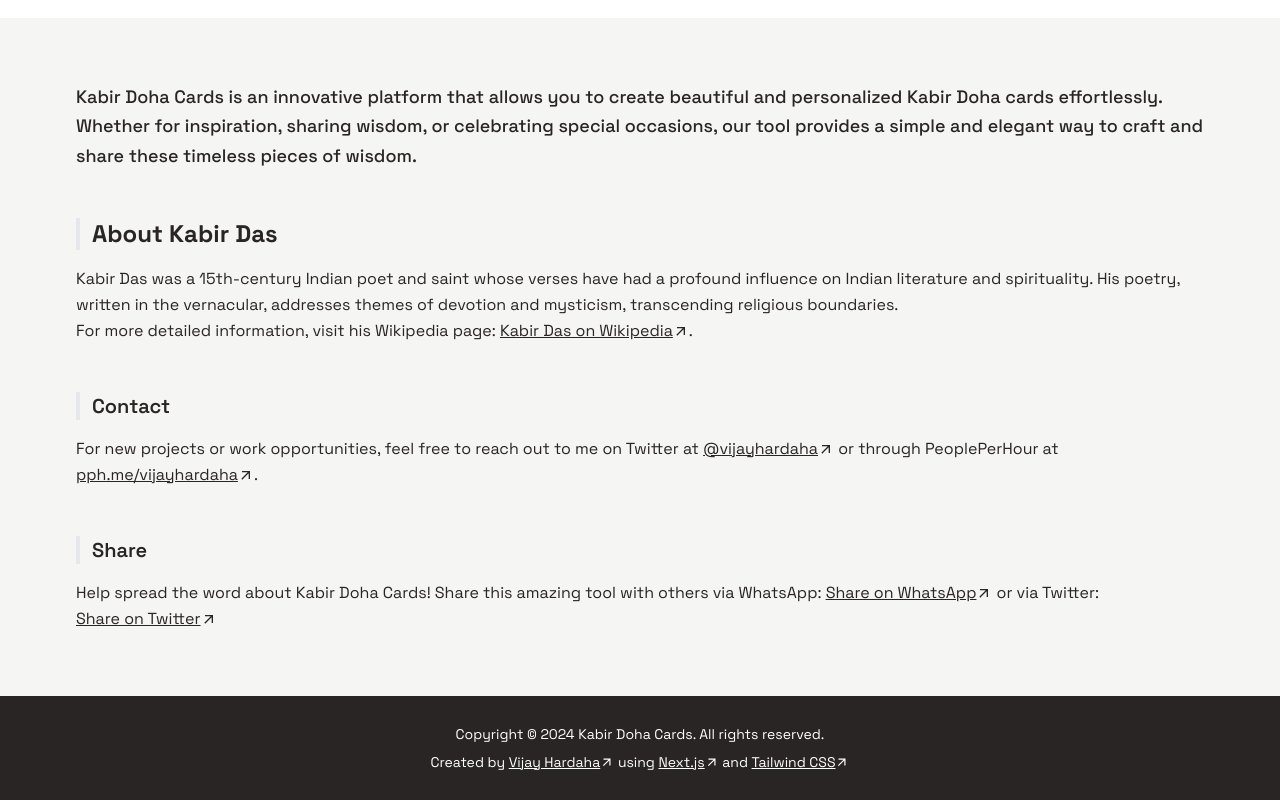
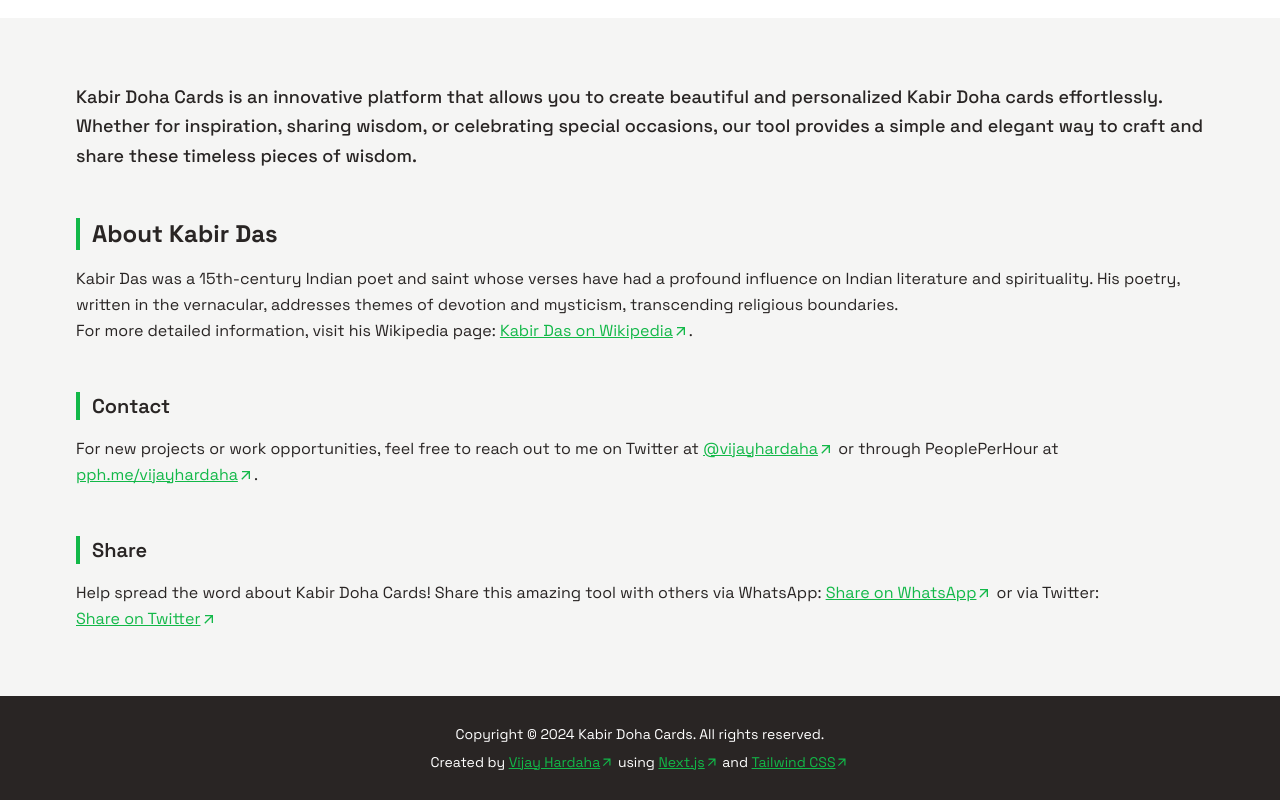
Before and after one commit to vijayhardaha/kabir-doha-cards, a Next.js app: page / in a window 1280 px wide. Shown: the part 896-1696 px from the top of the page. Built offline with nearby package versions, Linux system fonts and the light colour scheme; no server answers.

Commit message:
refactor: standardize button styles and improve color variables for consistency

```diff
--- a/src/components/options/ColorInput.js
+++ b/src/components/options/ColorInput.js
@@ -71,18 +71,18 @@ const ColorInput = ({ color, setColor }) => {
           value={selectedColor}
           readOnly
           onClick={() => setIsOpen(!isOpen)}
-          className="h-12 w-full cursor-pointer rounded-lg border-2 border-stone-100 bg-stone-100 px-4 py-2 text-base text-stone-800 outline-hidden transition-all duration-300 ease-in-out focus:border-primary focus:ring-4 focus:ring-green-100 md:w-44"
+          className="focus:border-primary-600 h-12 w-full cursor-pointer rounded-lg border-2 border-stone-100 bg-stone-100 px-4 py-2 text-base text-stone-800 outline-hidden transition-all duration-300 ease-in-out focus:ring-4 focus:ring-green-100 md:w-44"
           aria-label="Selected color"
         />
         <button
           type="button"
           onClick={() => setIsOpen(!isOpen)}
-          className={`absolute right-2 top-1/2 h-8 w-8 ${PICKER_COLORS[color].bg} -translate-y-1/2 transform rounded-lg border-2 border-white`}
+          className={`absolute top-1/2 right-2 h-8 w-8 ${PICKER_COLORS[color].bg} -translate-y-1/2 transform rounded-lg border-2 border-white`}
           aria-label="Open color picker"
         ></button>
       </div>
       {isOpen && (
-        <div className="absolute left-0 top-full z-50 mt-1 rounded-lg border border-stone-100 bg-white px-4 py-3 pb-1 shadow-lg">
+        <div className="absolute top-full left-0 z-50 mt-1 rounded-lg border border-stone-100 bg-white px-4 py-3 pb-1 shadow-lg">
           {groupedColors.map((row, rowIndex) => (
             <div key={rowIndex} className="mb-2 flex flex-row gap-2">
               {row.map((color) => (
--- a/src/components/options/CopyButton.js
+++ b/src/components/options/CopyButton.js
@@ -39,21 +39,13 @@ const CopyButton = ({ couplet }) => {
   return (
     <>
       {/* Desktop Button */}
-      <button
-        onClick={handleCopy}
-        className="hidden h-12 w-12 items-center justify-center rounded-full border-2 border-primary p-2 text-lg text-primary hover:bg-primary hover:bg-opacity-5 focus:outline-hidden focus:ring-4 focus:ring-primary focus:ring-opacity-30 md:inline-flex"
-        aria-label="Copy Doha to clipboard"
-      >
+      <button onClick={handleCopy} className="icon-btn" aria-label="Copy Doha to clipboard">
         {isCopied ? <AiOutlineCheck aria-hidden="true" size={24} /> : <AiOutlineCopy aria-hidden="true" size={24} />}
         <span className="sr-only">Copy Doha</span> {/* Screen reader only text */}
       </button>
 
       {/* Mobile Button */}
-      <button
-        onClick={handleCopy}
-        className="inline-flex h-10 items-center justify-center rounded-lg border-2 border-primary bg-white px-4 font-semibold text-primary hover:bg-primary hover:bg-opacity-5 focus:outline-hidden focus:ring-2 focus:ring-primary focus:ring-opacity-30 focus:ring-offset-2 focus:ring-offset-slate-50 md:hidden"
-        aria-label="Copy Doha to clipboard"
-      >
+      <button onClick={handleCopy} className="text-btn outlined" aria-label="Copy Doha to clipboard">
         {isCopied ? (
           <AiOutlineCheck aria-hidden="true" size={20} className="mr-2" />
         ) : (
--- a/src/components/options/DownloadButton.js
+++ b/src/components/options/DownloadButton.js
@@ -68,11 +68,7 @@ const DownloadButton = () => {
   return (
     <>
       {/* Desktop Button */}
-      <button
-        onClick={handleDownload}
-        className="hidden h-12 w-12 items-center justify-center rounded-full border-2 border-primary p-2 text-lg text-primary hover:bg-primary hover:bg-opacity-5 focus:outline-hidden focus:ring-4 focus:ring-primary focus:ring-opacity-30 md:inline-flex"
-        aria-label="Download image"
-      >
+      <button onClick={handleDownload} className="icon-btn" aria-label="Download image">
         {isDownloading ? (
           <PiSpinnerGapLight aria-hidden="true" size={24} className="animate-spin" />
         ) : isDownloaded ? (
@@ -86,7 +82,7 @@ const DownloadButton = () => {
       {/* Mobile Button */}
       <button
         onClick={handleDownload}
-        className="inline-flex h-10 items-center justify-center rounded-lg bg-primary px-4 font-semibold text-white hover:bg-primary hover:bg-opacity-85 focus:outline-hidden focus:ring-2 focus:ring-primary focus:ring-opacity-30 focus:ring-offset-2 focus:ring-offset-slate-50 md:hidden"
+        className="text-btn"
         aria-label="Download image"
         data-tooltip-id="download-doha-tooltip"
       >
--- a/src/components/options/RandomButton.js
+++ b/src/components/options/RandomButton.js
@@ -58,11 +58,7 @@ const RandomButton = ({ setCouplet }) => {
   };
 
   return (
-    <button
-      onClick={fetchRandomDoha}
-      className="relative flex h-16 w-16 transform items-center justify-center rounded-full bg-primary p-2 text-xl text-white transition-transform duration-200 ease-in-out hover:bg-opacity-85 focus:outline-hidden focus:ring-4 focus:ring-primary focus:ring-opacity-30 active:rotate-[270deg] active:scale-90"
-      aria-label="Get Random Doha"
-    >
+    <button onClick={fetchRandomDoha} className="random-btn" aria-label="Get Random Doha">
       <TfiReload aria-hidden="true" size={30} />
       <span className="sr-only">Get Random Doha</span> {/* Screen reader only text */}
     </button>
--- a/src/components/options/RangeSliderInput.js
+++ b/src/components/options/RangeSliderInput.js
@@ -50,7 +50,7 @@ const RangeSliderInput = ({ min, max, step, value, setValue, ...props }) => {
         <div
           {...props}
           key={props.key}
-          className={`flex h-6 w-6 items-center justify-center rounded-full bg-primary outline-hidden ${isDragged ? "ring-4 ring-primary ring-opacity-70 ring-offset-2 ring-offset-white" : ""}`}
+          className={`bg-primary-600 flex h-6 w-6 items-center justify-center rounded-full outline-hidden ${isDragged ? "ring-primary-600 ring-opacity-70 ring-4 ring-offset-2 ring-offset-white" : ""}`}
         >
           {/* Tooltip */}
           <div
@@ -60,7 +60,7 @@ const RangeSliderInput = ({ min, max, step, value, setValue, ...props }) => {
           >
             {formatValue(values[0])}
             {/* Tooltip Arrow */}
-            <div className="absolute -bottom-[6px] left-1/2 h-0 w-0 -translate-x-1/2 transform border-l-8 border-r-8 border-t-8 border-l-transparent border-r-transparent border-t-slate-900"></div>
+            <div className="absolute -bottom-[6px] left-1/2 h-0 w-0 -translate-x-1/2 transform border-t-8 border-r-8 border-l-8 border-t-slate-900 border-r-transparent border-l-transparent"></div>
           </div>
         </div>
       )}
--- a/src/components/options/SearchInput.js
+++ b/src/components/options/SearchInput.js
@@ -32,7 +32,7 @@ const SearchInput = ({ setCouplet, couplets }) => {
         <button
           onClick={handleSearch}
           aria-label="Open search"
-          className="flex h-12 w-12 items-center justify-center rounded-lg border-2 border-stone-100 bg-stone-100 px-2 py-2 text-base text-stone-700 outline-hidden focus:border-primary focus:ring-4 focus:ring-green-100"
+          className="focus:border-primary-600 flex h-12 w-12 items-center justify-center rounded-lg border-2 border-stone-100 bg-stone-100 px-2 py-2 text-base text-stone-700 outline-hidden focus:ring-4 focus:ring-green-100"
         >
           <RiSearchLine aria-hidden="true" className="h-5 w-5" />
         </button>
@@ -40,7 +40,7 @@ const SearchInput = ({ setCouplet, couplets }) => {
 
       {/* Mobile Input */}
       <div className="relative md:hidden">
-        <span className="absolute left-3 top-2/4 -translate-y-2/4">
+        <span className="absolute top-2/4 left-3 -translate-y-2/4">
           <RiSearchLine aria-hidden="true" className="h-5 w-5 text-stone-400" />
         </span>
         <input
@@ -50,7 +50,7 @@ const SearchInput = ({ setCouplet, couplets }) => {
           onClick={handleSearch}
           readOnly
           aria-label="Search doha"
-          className="h-12 w-full cursor-pointer truncate rounded-lg border-2 border-stone-100 bg-stone-100 px-4 py-2 pl-9 text-base text-stone-700 outline-hidden transition-all duration-300 ease-in-out focus:border-primary focus:ring-4 focus:ring-green-100"
+          className="focus:border-primary-600 h-12 w-full cursor-pointer truncate rounded-lg border-2 border-stone-100 bg-stone-100 px-4 py-2 pl-9 text-base text-stone-700 outline-hidden transition-all duration-300 ease-in-out focus:ring-4 focus:ring-green-100"
         />
       </div>
 
--- a/src/styles/globals.css
+++ b/src/styles/globals.css
@@ -1,7 +1,17 @@
 @import "tailwindcss";
 
 @theme {
-  --color-primary: #12b848;
+  --color-primary-50: #effef3;
+  --color-primary-100: #dbfde6;
+  --color-primary-200: #b9f9cc;
+  --color-primary-300: #82f3a6;
+  --color-primary-400: #44e477;
+  --color-primary-500: #1ccb54;
+  --color-primary-600: #12b848;
+  --color-primary-700: #118437;
+  --color-primary-800: #13682f;
+  --color-primary-900: #125529;
+  --color-primary-950: #033014;
 }
 
 @utility container {
@@ -35,8 +45,46 @@
   }
 }
 
+@layer components {
+  button {
+    @apply relative cursor-pointer;
+    @apply transition-colors duration-200 ease-in-out;
+    @apply outline-none focus:outline-hidden;
+    @apply inline-flex items-center justify-center;
+  }
+
+  .icon-btn {
+    @apply hidden h-12 w-12 md:inline-flex;
+    @apply rounded-full border-2 p-2 text-lg;
+    @apply border-primary-600 text-primary-600 hover:bg-primary-600 hover:text-white;
+    @apply hover:ring-primary-200 hover:ring-4;
+  }
+
+  .text-btn {
+    @apply md:hidden;
+    @apply h-10 rounded-lg border-2 px-4;
+    @apply font-semibold;
+    @apply bg-primary-600 border-primary-600 hover:text-primary-600 text-white hover:bg-white;
+    @apply focus:ring-primary-600 focus:ring-2 focus:ring-offset-2;
+  }
+
+  .text-btn.outlined {
+    @apply border-primary-600 text-primary-600 hover:bg-primary-600 bg-white hover:text-white;
+    @apply focus:ring-primary-600 focus:ring-2 focus:ring-offset-2;
+  }
+
+  .random-btn {
+    @apply h-16 w-16 rounded-full p-2;
+    @apply text-xl;
+    @apply bg-primary-600 hover:bg-primary-500 text-white;
+    @apply hover:ring-primary-200 hover:ring-4;
+    @apply transform transition-transform;
+    @apply active:scale-90 active:rotate-[270deg];
+  }
+}
+
 :root {
-  --kdc-color: #12b848;
+  --kdc-color: var(--color-primary-600);
 
   --kdc-blob-t: -6.5rem;
   --kdc-blob-r: -6.5rem;
```
